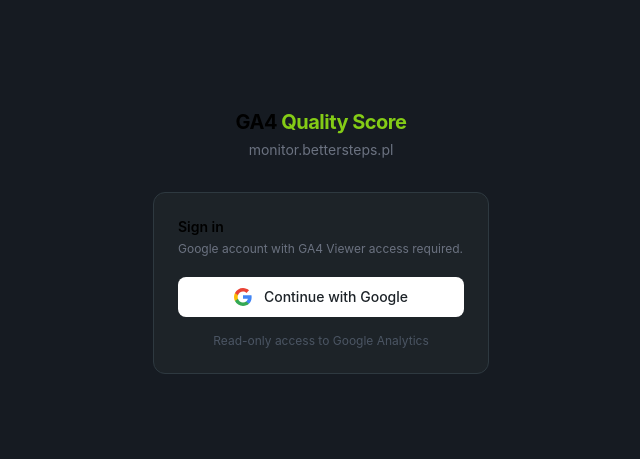
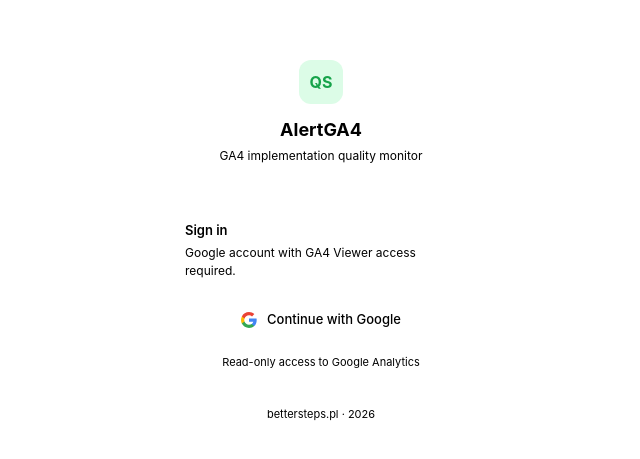
Before and after one commit to rafal0pisz/monitorga4, a Next.js app: page /login in a window 1280 px wide. Shown: the part 159-618 px from the top of the page, without its empty margins (319-959 px from the left). Built offline with nearby package versions, Linux system fonts and the light colour scheme.

Commit message:
feat: auto_run toggle, PDF export, light login page, dates on sparkline

```diff
--- a/app/login/page.tsx
+++ b/app/login/page.tsx
@@ -14,68 +14,95 @@
       options: {
         scopes: 'https://www.googleapis.com/auth/analytics.readonly',
         queryParams: {
-          access_type: 'offline',  // ← KLUCZOWE: Google wyda refresh_token
-          prompt: 'consent',       // ← KLUCZOWE: wymusza re-issue refresh_token nawet dla istniejących kont
+          access_type: 'offline',
+          prompt: 'consent',
         },
         redirectTo: `${window.location.origin}/auth/callback`,
       },
     })
-    // setLoading(false) nie jest potrzebne — nastąpi redirect
   }
 
   return (
-    <div className="min-h-screen flex items-center justify-center bg-[#161B22]">
-      <div className="w-full max-w-sm px-6">
+    <div style={{
+      minHeight: '100vh',
+      display: 'flex',
+      alignItems: 'center',
+      justifyContent: 'center',
+      backgroundColor: 'var(--color-background-tertiary)',
+    }}>
+      <div style={{ width: '100%', maxWidth: 360, padding: '0 20px' }}>
+
         {/* Logo */}
-        <div className="text-center mb-8">
-          <h1 className="text-xl font-bold tracking-tight">
-            GA4 <span style={{ color: '#84cc16' }}>Quality Score</span>
+        <div style={{ textAlign: 'center', marginBottom: 32 }}>
+          <div style={{
+            width: 44, height: 44, borderRadius: 12,
+            backgroundColor: '#dcfce7',
+            display: 'flex', alignItems: 'center', justifyContent: 'center',
+            margin: '0 auto 12px',
+          }}>
+            <span style={{ fontSize: 16, fontWeight: 700, color: '#16a34a' }}>QS</span>
+          </div>
+          <h1 style={{ fontSize: 18, fontWeight: 700, margin: '0 0 4px', color: 'var(--color-text-primary)' }}>
+            AlertGA4
           </h1>
-          <p className="text-sm mt-1" style={{ color: '#6B7280' }}>monitor.bettersteps.pl</p>
+          <p style={{ fontSize: 12, margin: 0, color: 'var(--color-text-secondary)' }}>
+            GA4 implementation quality monitor
+          </p>
         </div>
 
         {/* Card */}
-        <div
-          className="rounded-xl p-6"
-          style={{ backgroundColor: '#1D2328', border: '1px solid #2e3940' }}
-        >
-          <h2 className="text-sm font-semibold mb-1">Sign in</h2>
-          <p className="text-xs mb-5" style={{ color: '#6B7280' }}>
+        <div style={{
+          backgroundColor: 'var(--color-background-primary)',
+          border: '1px solid var(--color-border-tertiary)',
+          borderRadius: 14,
+          padding: '24px 24px 20px',
+        }}>
+          <p style={{ fontSize: 13, fontWeight: 600, margin: '0 0 4px', color: 'var(--color-text-primary)' }}>
+            Sign in
+          </p>
+          <p style={{ fontSize: 12, margin: '0 0 20px', color: 'var(--color-text-secondary)' }}>
             Google account with GA4 Viewer access required.
           </p>
 
           <button
             onClick={handleGoogleLogin}
             disabled={loading}
-            className="w-full flex items-center justify-center gap-3 rounded-lg py-2.5 px-4
-                       font-medium text-sm transition-colors disabled:opacity-60"
             style={{
-              backgroundColor: '#fff',
-              color: '#1D2328',
-              border: 'none',
+              width: '100%',
+              display: 'flex',
+              alignItems: 'center',
+              justifyContent: 'center',
+              gap: 10,
+              padding: '10px 16px',
+              borderRadius: 8,
+              fontSize: 13,
+              fontWeight: 500,
               cursor: loading ? 'not-allowed' : 'pointer',
+              border: '1px solid var(--color-border-tertiary)',
+              backgroundColor: loading ? 'var(--color-background-secondary)' : 'var(--color-background-primary)',
+              color: 'var(--color-text-primary)',
+              opacity: loading ? 0.7 : 1,
+              transition: 'background 0.15s',
             }}
           >
-            {loading ? (
-              <span>Redirecting...</span>
-            ) : (
-              <>
             {/* Google G logo */}
-                <svg width="18" height="18" viewBox="0 0 18 18">
+            <svg width="16" height="16" viewBox="0 0 18 18" style={{ flexShrink: 0 }}>
               <path fill="#4285F4" d="M17.64 9.2c0-.637-.057-1.251-.164-1.84H9v3.481h4.844c-.209 1.125-.843 2.078-1.796 2.717v2.258h2.908c1.702-1.567 2.684-3.875 2.684-6.615z"/>
               <path fill="#34A853" d="M9 18c2.43 0 4.467-.806 5.956-2.184l-2.908-2.258c-.806.54-1.837.86-3.048.86-2.344 0-4.328-1.584-5.036-3.711H.957v2.332C2.438 15.983 5.482 18 9 18z"/>
               <path fill="#FBBC05" d="M3.964 10.707c-.18-.54-.282-1.117-.282-1.707s.102-1.167.282-1.707V4.961H.957C.347 6.175 0 7.548 0 9s.348 2.825.957 4.039l3.007-2.332z"/>
               <path fill="#EA4335" d="M9 3.58c1.321 0 2.508.454 3.44 1.345l2.582-2.58C13.463.891 11.426 0 9 0 5.482 0 2.438 2.017.957 4.961L3.964 7.293C4.672 5.166 6.656 3.58 9 3.58z"/>
             </svg>
-                Continue with Google
-              </>
-            )}
+            {loading ? 'Redirecting…' : 'Continue with Google'}
           </button>
 
-          <p className="text-xs text-center mt-4" style={{ color: '#4B5563' }}>
+          <p style={{ fontSize: 11, textAlign: 'center', margin: '14px 0 0', color: 'var(--color-text-secondary)' }}>
             Read-only access to Google Analytics
           </p>
         </div>
+
+        <p style={{ fontSize: 11, textAlign: 'center', margin: '16px 0 0', color: 'var(--color-text-secondary)' }}>
+          bettersteps.pl · 2026
+        </p>
       </div>
     </div>
   )
--- a/app/project/[id]/page.tsx
+++ b/app/project/[id]/page.tsx
@@ -6,6 +6,7 @@
 import LiveChecksPanel   from '@/components/project/LiveChecksPanel'
 import EventsDetailPanel from '@/components/project/EventsDetailPanel'
 import Link from 'next/link'
+import PDFExportButton from '@/components/project/PDFExportButton'
 
 type RunRow = { id: string; run_date: string; score_total: number | null; status: string }
 
@@ -120,6 +121,7 @@
             <Suspense fallback={<div style={{ width: 200, height: 24 }} />}>
               <PeriodSelector current={periodDays} />
             </Suspense>
+            <PDFExportButton projectName={project.name} />
             <Link href={`/project/${id}/config`} style={{ fontSize: 12, color: 'var(--color-text-secondary)', textDecoration: 'none', padding: '4px 12px', borderRadius: 6, border: '1px solid var(--color-border-tertiary)', backgroundColor: 'var(--color-background-primary)' }}>
               ⚙ Settings
             </Link>
@@ -201,67 +203,86 @@
 
 
 function ScoreSparkline({ runs }: { runs: RunRow[] }) {
-  const pts = runs
-    .filter(r => r.score_total != null)
-    .map(r => r.score_total!)
-    .reverse()                    // oldest → newest
+  const filtered = runs.filter(r => r.score_total != null).reverse() // oldest → newest
+  const pts   = filtered.map(r => r.score_total!)
+  const dates = filtered.map(r => {
+    const d = new Date(r.run_date)
+    return d.toLocaleDateString('en-GB', { day: 'numeric', month: 'short' })
+  })
 
   if (pts.length < 2) return null
 
-  const W = 200, H = 48, pad = 6
-  const min = 0, max = 100
+  const W = 260, H = 52, pad = 6, dateH = 14
   const toX = (i: number) => pad + (i / (pts.length - 1)) * (W - pad * 2)
-  const toY = (v: number) => H - pad - ((v - min) / (max - min)) * (H - pad * 2)
+  const toY = (v: number) => H - pad - (v / 100) * (H - pad * 2)
 
   const polyline = pts.map((v, i) => `${toX(i)},${toY(v)}`).join(' ')
   const latestScore = pts[pts.length - 1]
   const col = latestScore >= 80 ? '#16a34a' : latestScore >= 60 ? '#ca8a04' : '#dc2626'
-
-  // Filled area path
   const areaPath = [
     `M ${toX(0)},${H - pad}`,
     ...pts.map((v, i) => `L ${toX(i)},${toY(v)}`),
-    `L ${toX(pts.length - 1)},${H - pad}`,
-    'Z',
+    `L ${toX(pts.length - 1)},${H - pad}`, 'Z',
   ].join(' ')
+
+  const latestRun = runs[0]
+  const delta = runs.length > 1 && runs[0].score_total != null && runs[1].score_total != null
+    ? Math.round(runs[0].score_total - runs[1].score_total) : null
 
   return (
     <div style={{
-      display: 'flex', alignItems: 'center', gap: 20,
-      padding: '12px 20px', marginBottom: 20,
+      padding: '14px 20px 10px', marginBottom: 20,
       backgroundColor: 'var(--color-background-primary)',
       border: '1px solid var(--color-border-tertiary)',
       borderRadius: 10,
     }}>
-      <div>
-        <div style={{ fontSize: 10, color: 'var(--color-text-secondary)', textTransform: 'uppercase', letterSpacing: '0.07em', marginBottom: 2 }}>Score trend</div>
-        <div style={{ fontSize: 11, color: 'var(--color-text-secondary)' }}>{pts.length} runs</div>
+      <div style={{ display: 'flex', alignItems: 'center', justifyContent: 'space-between', marginBottom: 10 }}>
+        <div style={{ fontSize: 10, color: 'var(--color-text-secondary)', textTransform: 'uppercase', letterSpacing: '0.07em' }}>
+          Score trend · {pts.length} runs
+        </div>
+        {delta != null && (
+          <div style={{ fontSize: 11, fontWeight: 700, color: delta >= 0 ? '#16a34a' : '#dc2626' }}>
+            {delta >= 0 ? '+' : ''}{delta} vs prev
+          </div>
+        )}
       </div>
-      <svg width={W} height={H} style={{ display: 'block', flex: 1 }}>
-        {/* Filled area */}
-        <path d={areaPath} fill={col} fillOpacity={0.12} />
+
+      {/* Chart */}
+      <svg width="100%" viewBox={`0 0 ${W} ${H + dateH}`} style={{ display: 'block', overflow: 'visible' }}>
+        {/* Area fill */}
+        <path d={areaPath} fill={col} fillOpacity={0.1} />
         {/* Line */}
         <polyline points={polyline} fill="none" stroke={col} strokeWidth={2} strokeLinecap="round" strokeLinejoin="round" />
-        {/* Dots for each run */}
+        {/* Dots + score labels */}
         {pts.map((v, i) => (
-          <circle key={i} cx={toX(i)} cy={toY(v)} r={i === pts.length - 1 ? 4 : 2.5} fill={col} />
+          <g key={i}>
+            <circle cx={toX(i)} cy={toY(v)} r={i === pts.length - 1 ? 4 : 2.5} fill={col} />
+            {(i === 0 || i === pts.length - 1) && (
+              <text
+                x={toX(i)} y={toY(v) - 7}
+                fontSize={9} fill={col} textAnchor="middle"
+                fontWeight={i === pts.length - 1 ? '700' : '400'}
+              >{Math.round(v)}</text>
+            )}
+          </g>
         ))}
-        {/* Score labels for first and last */}
-        <text x={toX(0)}            y={toY(pts[0]) - 6}          fontSize={9} fill={col} textAnchor="middle">{Math.round(pts[0])}</text>
-        <text x={toX(pts.length-1)} y={toY(pts[pts.length-1]) - 6} fontSize={9} fill={col} textAnchor="middle" fontWeight="700">{Math.round(pts[pts.length-1])}</text>
+        {/* Date labels on x-axis */}
+        {pts.map((_, i) => {
+          // Show all dates if ≤7 runs, otherwise only first and last
+          const showLabel = pts.length <= 7 || i === 0 || i === pts.length - 1
+          if (!showLabel) return null
+          return (
+            <text
+              key={`d${i}`}
+              x={toX(i)} y={H + dateH - 2}
+              fontSize={8} fill="var(--color-text-secondary)"
+              textAnchor={i === 0 ? 'start' : i === pts.length - 1 ? 'end' : 'middle'}
+            >{dates[i]}</text>
+          )
+        })}
+        {/* Baseline */}
+        <line x1={pad} y1={H - pad} x2={W - pad} y2={H - pad} stroke="var(--color-border-tertiary)" strokeWidth={0.5} />
       </svg>
-      <div style={{ textAlign: 'right', flexShrink: 0 }}>
-        {runs[0]?.run_date && <div style={{ fontSize: 10, color: 'var(--color-text-secondary)' }}>{runs[0].run_date}</div>}
-        {(() => {
-          const delta = runs.length > 1 && runs[0].score_total != null && runs[1].score_total != null
-            ? Math.round(runs[0].score_total - runs[1].score_total) : null
-          return delta != null ? (
-            <div style={{ fontSize: 11, fontWeight: 700, color: delta >= 0 ? '#16a34a' : '#dc2626' }}>
-              {delta >= 0 ? '+' : ''}{delta}
-            </div>
-          ) : null
-        })()}
-      </div>
     </div>
   )
 }
--- /dev/null
+++ b/src/components/project/PDFExportButton.tsx
@@ -0,0 +1,100 @@
+'use client'
+
+export default function PDFExportButton({ projectName }: { projectName: string }) {
+  function handlePrint() {
+    const title = document.title
+    document.title = `AlertGA4 — ${projectName} — ${new Date().toLocaleDateString('en-GB')}`
+    window.print()
+    document.title = title
+  }
+
+  return (
+    <>
+      <style>{`
+        @media print {
+          /* Hide everything non-essential */
+          .app-sidebar,
+          .sidebar-hamburger,
+          .sidebar-overlay,
+          nav,
+          .no-print,
+          [data-no-print] {
+            display: none !important;
+          }
+
+          /* Reset layout for print */
+          body {
+            background: white !important;
+            color: #111 !important;
+            font-size: 11pt !important;
+          }
+
+          /* Make content full width */
+          main, #main-content {
+            margin: 0 !important;
+            padding: 0 !important;
+          }
+
+          /* Page breaks */
+          .section-break {
+            page-break-before: always;
+          }
+
+          /* Fix colors for print */
+          [style*="var(--color-background-primary)"] {
+            background: white !important;
+          }
+          [style*="var(--color-background-secondary)"] {
+            background: #f9fafb !important;
+          }
+          [style*="var(--color-text-primary)"] {
+            color: #111 !important;
+          }
+          [style*="var(--color-text-secondary)"] {
+            color: #555 !important;
+          }
+          [style*="var(--color-border-tertiary)"] {
+            border-color: #e5e7eb !important;
+          }
+
+          /* Print header */
+          .print-header {
+            display: block !important;
+            text-align: center;
+            padding: 12px 0 20px;
+            border-bottom: 1px solid #e5e7eb;
+            margin-bottom: 20px;
+          }
+        }
+
+        @media screen {
+          .print-header { display: none; }
+        }
+      `}</style>
+
+      {/* Hidden print header shown only when printing */}
+      <div className="print-header">
+        <strong style={{ fontSize: 16 }}>AlertGA4 — GA4 Quality Report</strong>
+        <div style={{ fontSize: 11, color: '#555', marginTop: 4 }}>
+          {projectName} · Generated {new Date().toLocaleDateString('en-GB', { day: 'numeric', month: 'long', year: 'numeric' })}
+        </div>
+      </div>
+
+      <button
+        onClick={handlePrint}
+        className="no-print"
+        style={{
+          fontSize: 12,
+          padding: '4px 12px',
+          borderRadius: 6,
+          border: '1px solid var(--color-border-tertiary)',
+          backgroundColor: 'var(--color-background-primary)',
+          color: 'var(--color-text-secondary)',
+          cursor: 'pointer',
+        }}
+      >
+        ↓ Export PDF
+      </button>
+    </>
+  )
+}
--- a/src/components/project/ProjectConfigForm.tsx
+++ b/src/components/project/ProjectConfigForm.tsx
@@ -24,6 +24,7 @@
     alert_threshold?: number | null
     alert_email?: string | null
     status?: string | null
+    auto_run?: boolean | null
   }
   catalog?: unknown
   checksConfig?: unknown
@@ -44,6 +45,7 @@
   const [alertEmail,  setAlertEmail]  = useState(project.alert_email ?? '')
   const [alertThresh, setAlertThresh] = useState(String(project.alert_threshold ?? 70))
   const [status,      setStatus]      = useState(project.status ?? 'active')
+  const [autoRun,     setAutoRun]     = useState(project.auto_run ?? false)
 
   const [customEvents,  setCustomEvents]  = useState<CustomEvent[]>([])
   const [ecomEnabled,   setEcomEnabled]   = useState<Set<string>>(new Set())
@@ -127,6 +129,7 @@
         alert_email: alertEmail.trim() || null,
         alert_threshold: Number(alertThresh) || 70,
         status,
+        auto_run: autoRun,
         expected_events: customEvents.filter(e => e.is_enabled).map(e => e.event_name),
       }).eq('id', pid)
       if (projErr) throw new Error(`Project: ${projErr.message}`)
@@ -244,6 +247,38 @@
               <option value="active">● Active</option>
               <option value="paused">○ Paused</option>
             </select>
+          </div>
+          <div style={{ gridColumn: '1 / -1' }}>
+            <label style={lbl}>Automated daily check</label>
+            <button
+              type="button"
+              onClick={() => setAutoRun(v => !v)}
+              style={{
+                display: 'flex', alignItems: 'center', gap: 10,
+                padding: '9px 14px', borderRadius: 8, cursor: 'pointer',
+                border: `1px solid ${autoRun ? '#bbf7d0' : 'var(--color-border-tertiary)'}`,
+                backgroundColor: autoRun ? '#f0fdf4' : 'var(--color-background-secondary)',
+                width: '100%', textAlign: 'left',
+              }}
+            >
+              <div style={{
+                width: 36, height: 20, borderRadius: 10, flexShrink: 0,
+                backgroundColor: autoRun ? '#16a34a' : '#d1d5db',
+                position: 'relative', transition: 'background 0.2s',
+              }}>
+                <div style={{
+                  position: 'absolute', top: 2,
+                  left: autoRun ? 18 : 2,
+                  width: 16, height: 16, borderRadius: '50%',
+                  backgroundColor: 'white',
+                  transition: 'left 0.2s',
+                  boxShadow: '0 1px 3px rgba(0,0,0,0.2)',
+                }} />
+              </div>
+              <span style={{ fontSize: 13, color: autoRun ? '#16a34a' : 'var(--color-text-secondary)', fontWeight: autoRun ? 600 : 400 }}>
+                {autoRun ? 'Enabled — worker runs daily at 6:00 AM UTC' : 'Disabled — use Run now to check manually'}
+              </span>
+            </button>
           </div>
         </div>
       </div>
```
Also changed, not shown: vercel.json (added). Lines whose indentation alone changed are shown as unchanged.
